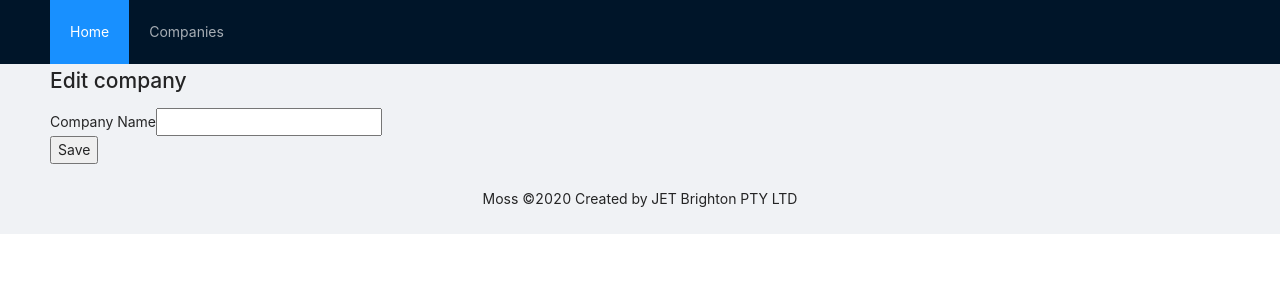
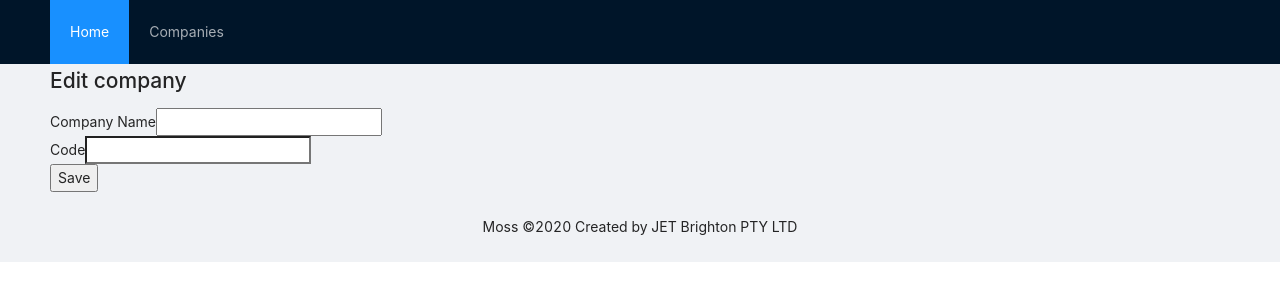
Before and after one commit to Elibrighton/moss-app, a React (Create React App) app: page /companies/edit/1 in a window 1280 px wide. Shown: the top 300 px of the page. Built offline with nearby package versions, Linux system fonts and the light colour scheme.

Commit message:
Add Code/Ticker to Company

```diff
--- a/src/Company/AddCompanyForm.tsx
+++ b/src/Company/AddCompanyForm.tsx
@@ -37,6 +37,14 @@ export default class AddCompanyForm extends React.Component<IAddCompanyFormProps
                             <label>Company Name</label>
                             <Field name="companyName" component="input" required />
                         </div>
+                        <div>
+                            <label>Code</label>
+                            <Field
+                                name="code"
+                                component="input"
+                                type="text"
+                            />
+                        </div>
                         <button type="submit">Save</button>
                     </form>
                 )}
--- a/src/Company/AddCompanyFormValues.tsx
+++ b/src/Company/AddCompanyFormValues.tsx
@@ -2,12 +2,14 @@ import { Company } from "./Models/CompanyModel";
 
 export interface AddCompanyFormValues {
     companyName: string;
+    code: string;
 }
 
 export default function toCompany(values: AddCompanyFormValues): Company {
     const company: Company = {
-        Key: "",
+        key: "",
         CompanyName: values.companyName,
+        Code: values.code
     };
 
     return company;
--- a/src/Company/CompanyGateway.tsx
+++ b/src/Company/CompanyGateway.tsx
@@ -12,13 +12,13 @@ export class CompanyGateway {
         return companyList;
     }
 
-    async AddCompany(company: Company): Promise<Company> {
+    async AddCompany(company: Company): Promise<void> {
         const companyDto: CompanyDto = toDto(company);
 
         return axios.post("/api/companies", companyDto)
     }
 
-    async EditCompany(company: Company): Promise<Company> {
+    async EditCompany(company: Company): Promise<void> {
         const companyDto: CompanyDto = toDto(company);
 
         return axios.put("/api/companies/" + companyDto.Id, companyDto)
--- a/src/Company/CompanyScreen.tsx
+++ b/src/Company/CompanyScreen.tsx
@@ -26,7 +26,8 @@ export default class CompanyScreen extends React.Component<ICompanyProps> {
     }
     render() {
         const { store } = this.props;
-        if (store!.deleteCompanyState === "done") {
+        const { companyList, companyListState, deleteCompanyState } = store!;
+        if (deleteCompanyState === "done") {
             message.success("Company deleted");
             store!.resetCompanyList();
         }
@@ -34,24 +35,29 @@ export default class CompanyScreen extends React.Component<ICompanyProps> {
             {
                 title: "Company name",
                 dataIndex: "CompanyName",
-                key: "Key",
-                render: (text: React.ReactNode, record: { Key: string; CompanyName: string; }) => <Link to={"/companies/edit/" + record.Key + "?CompanyName=" + record.CompanyName} >{text}</Link>,
+                key: "key",
+                render: (text: React.ReactNode, record: { key: string; CompanyName: string; Code: string }) => <Link to={"/companies/edit/" + record.key + "?CompanyName=" + record.CompanyName + "&Code=" + record.Code} >{text}</Link>,
+            },
+            {
+                title: "Code",
+                dataIndex: "Code",
+                key: "Code"
             },
             {
                 title: 'Action',
                 key: 'action',
-                render: (record: { Key: string; CompanyName: string; }) => (
+                render: (record: { key: string; CompanyName: string; Code: string }) => (
                     <>
-                        <Link to={"/companies/edit/" + record.Key + "?CompanyName=" + record.CompanyName}><EditOutlined /></Link>
+                        <Link to={"/companies/edit/" + record.key + "?CompanyName=" + record.CompanyName + "&Code=" + record.Code}><EditOutlined /></Link>
                         <Popconfirm
                             title="Are you sure you want to delete this company?"
                             onConfirm={() => {
-                                this.handleConfirm(record.Key);
+                                this.handleConfirm(record.key);
                             }}
                             okText="Yes"
                             cancelText="No"
                         >
-                            <a href={"/companies/delete/" + record.Key}><DeleteOutlined /></a>
+                            <a href={"/companies/delete/" + record.key}><DeleteOutlined /></a>
                         </Popconfirm>
                     </>
                 ),
@@ -66,7 +72,7 @@ export default class CompanyScreen extends React.Component<ICompanyProps> {
                     <Link to="/companies/add">
                         <Button type="primary" icon={<PlusOutlined />}>Add</Button>
                     </Link>
-                    <Table columns={columns} loading={store!.companyListState === "pending"} dataSource={store!.companyList} />
+                    <Table columns={columns} loading={companyListState === "pending"} dataSource={companyList} />
                 </div>
             </>
         )
--- a/src/Company/EditCompanyForm.tsx
+++ b/src/Company/EditCompanyForm.tsx
@@ -28,6 +28,7 @@ export default class EditCompanyForm extends React.Component<IEditCompanyFormPro
         const { key } = match.params;
         const qsValues = querystring.parse(location.search);
         const companyName = qsValues.CompanyName as string || "";
+        const code = qsValues.Code as string || "" as string;
         const onSubmit = async (values: EditCompanyFormValues) => {
             const company: Company = toCompany(values);
             store!.editCompany(company);
@@ -38,7 +39,7 @@ export default class EditCompanyForm extends React.Component<IEditCompanyFormPro
         return (
             <Form
                 onSubmit={onSubmit}
-                initialValues={{ companyName: companyName, key: key }}
+                initialValues={{ code: code, companyName: companyName, key: key }}
                 render={({ handleSubmit }) => (
                     <form onSubmit={handleSubmit}>
                         <h2>Edit company</h2>
@@ -50,6 +51,14 @@ export default class EditCompanyForm extends React.Component<IEditCompanyFormPro
                                 required
                             />
                         </div>
+                        <div>
+                            <label>Code</label>
+                            <Field
+                                name="code"
+                                component="input"
+                                type="text"
+                            />
+                        </div>
                         <button type="submit">Save</button>
                     </form>
                 )}
--- a/src/Company/EditCompanyFormValues.tsx
+++ b/src/Company/EditCompanyFormValues.tsx
@@ -3,12 +3,14 @@ import { Company } from "./Models/CompanyModel";
 export interface EditCompanyFormValues {
     key: string;
     companyName: string;
+    code: string;
 }
 
 export default function toCompany(values: EditCompanyFormValues): Company {
     const company: Company = {
-        Key: values.key,
+        key: values.key,
         CompanyName: values.companyName,
+        Code: values.code
     };
 
     return company;
--- a/src/Company/Models/CompanyModel.tsx
+++ b/src/Company/Models/CompanyModel.tsx
@@ -1,17 +1,20 @@
 export type Company = {
-    Key: string;
+    key: string;
     CompanyName: string;
+    Code: string;
 }
 
 export type CompanyDto = {
     Id: string;
     Name: string;
+    Code: string;
 }
 
 export default function updateFromDto(companyDto: CompanyDto): Company {
     const company: Company = {
-        Key: companyDto.Id,
+        key: companyDto.Id,
         CompanyName: companyDto.Name,
+        Code: companyDto.Code
     };
 
     return company;
@@ -19,8 +22,9 @@ export default function updateFromDto(companyDto: CompanyDto): Company {
 
 export function toDto(company: Company): CompanyDto {
     const companyDto: CompanyDto = {
-        Id: company.Key,
-        Name: company.CompanyName
+        Id: company.key,
+        Name: company.CompanyName,
+        Code: company.Code
     };
 
     return companyDto;
```
